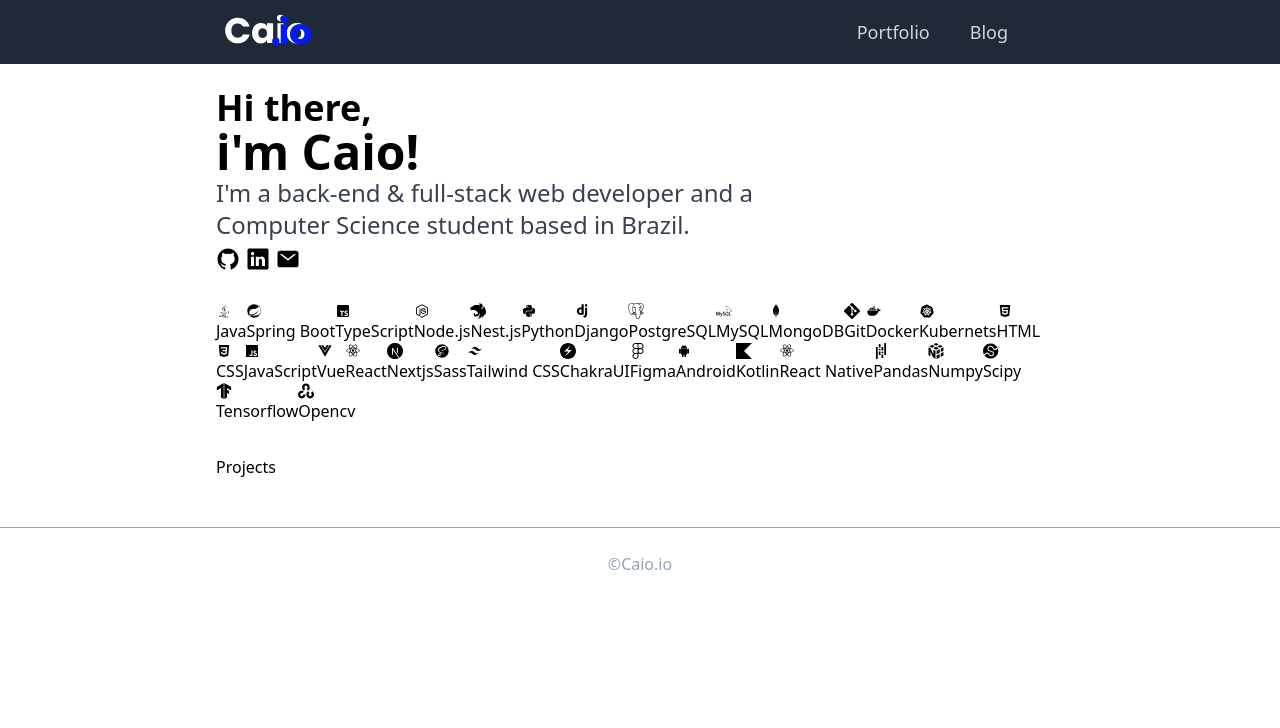
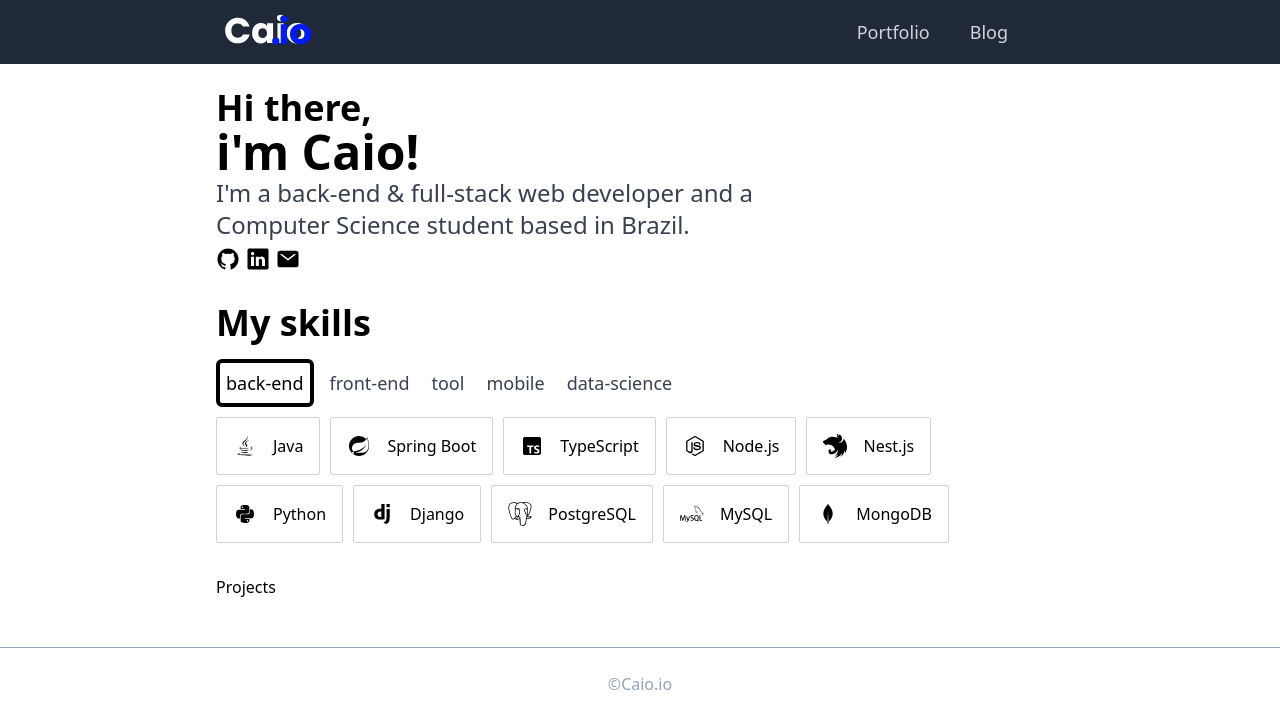
Before and after one commit to caioopr/static-portfolio, a Next.js app: page / in a window 1280 px wide. Shown: the top 728 px of the page. Built offline with nearby package versions, Linux system fonts and the light colour scheme.

Commit message:
Skills Tabs

```diff
--- /dev/null
+++ b/src/components/Tabs.tsx
@@ -0,0 +1,61 @@
+'use client';
+import { skills } from '@/lib/skills';
+import { Tab } from '@headlessui/react';
+
+const categories = ['back-end', 'front-end', 'tool', 'mobile', 'data-science'];
+
+function classNames(...classes: any[]) {
+  return classes.filter(Boolean).join(' ');
+}
+
+export default function MyTabs() {
+  return (
+    <div className="flex flex-col max-w-4xl">
+      <Tab.Group>
+        <Tab.List className="flex flex-row flex-wrap gap-x-2.5 mb-1.5 sm:mb-2.5">
+          {categories.map((item) => {
+            return (
+              <Tab
+                key={item}
+                className={({ selected }) =>
+                  classNames(
+                    'rounded-md px-1.5 py-2.5 text-lg font-medium leading-5 text-black',
+                    'ring-white ring-opacity-50 ring-offset-2 ring-offset-blue-400 focus:outline-none ',
+                    selected
+                      ? 'border-2 sm:border-4 border-black'
+                      : 'text-gray-700'
+                  )
+                }
+              >
+                {item}
+              </Tab>
+            );
+          })}
+        </Tab.List>
+        <Tab.Panels>
+          {categories.map((category) => {
+            return (
+              <Tab.Panel
+                key={category}
+                className="flex flex-col sm:flex-row gap-1.5 sm:gap-2.5 sm:flex-wrap max-w-4xl"
+              >
+                {skills.map((skill) => {
+                  if (skill.tag.includes(category))
+                    return (
+                      <div
+                        key={skill.name}
+                        className="dark:bg-darkPrimary group flex origin-center transform items-center gap-4 rounded-sm border border-gray-300 p-4 dark:border-neutral-700 hover:dark:bg-darkSecondary justify-start md:origin-top"
+                      >
+                        <skill.logo className="h-6 w-6" />
+                        <p>{skill.name}</p>
+                      </div>
+                    );
+                })}
+              </Tab.Panel>
+            );
+          })}
+        </Tab.Panels>
+      </Tab.Group>
+    </div>
+  );
+}
--- a/src/components/portfolio-sections/Skills.tsx
+++ b/src/components/portfolio-sections/Skills.tsx
@@ -1,18 +1,13 @@
 import { SkillInterface, skills } from '@/lib/skills';
+import MyTabs from '../Tabs';
 
 export default function Skills() {
   return (
     <section id="hero" className="max-w-4xl mb-8">
-      <div className="flex flex-wrap max-w-4xl">
-        {skills.map((skill) => {
-          return (
-            <div>
-              <skill.logo />
-              <p>{skill.name}</p>
-            </div>
-          );
-        })}
-      </div>
+      <h2 className="text-3xl font-sans font-bold antialiased mb-4 sm:text-4xl">
+        My skills
+      </h2>
+      <MyTabs />
     </section>
   );
 }
--- a/src/lib/skills.ts
+++ b/src/lib/skills.ts
@@ -1,3 +1,4 @@
+
 import { IconType } from 'react-icons';
 import {BiLogoAndroid, BiLogoCss3, BiLogoDjango, BiLogoDocker, BiLogoHtml5, BiLogoJava, BiLogoJavascript, BiLogoKubernetes, BiLogoMongodb, BiLogoNodejs, BiLogoPython, BiLogoReact, BiLogoSass, BiLogoSpringBoot, BiLogoTailwindCss, BiLogoTypescript, BiLogoVuejs,} from 'react-icons/bi'
 import { SiChakraui, SiFigma, SiGit, SiKotlin, SiMysql, SiNestjs, SiNextdotjs, SiNumpy, SiOpencv, SiPandas, SiPostgresql, SiScipy, SiTensorflow } from 'react-icons/si'
```
